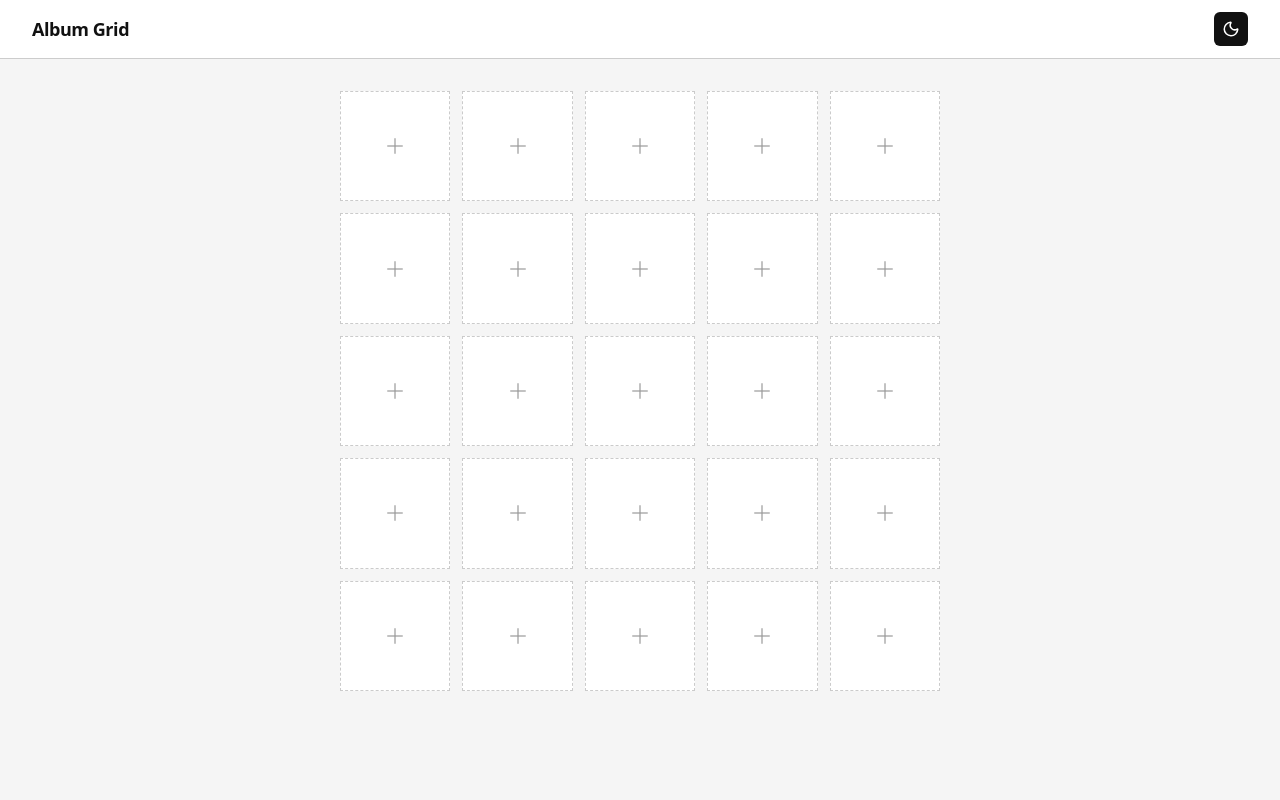
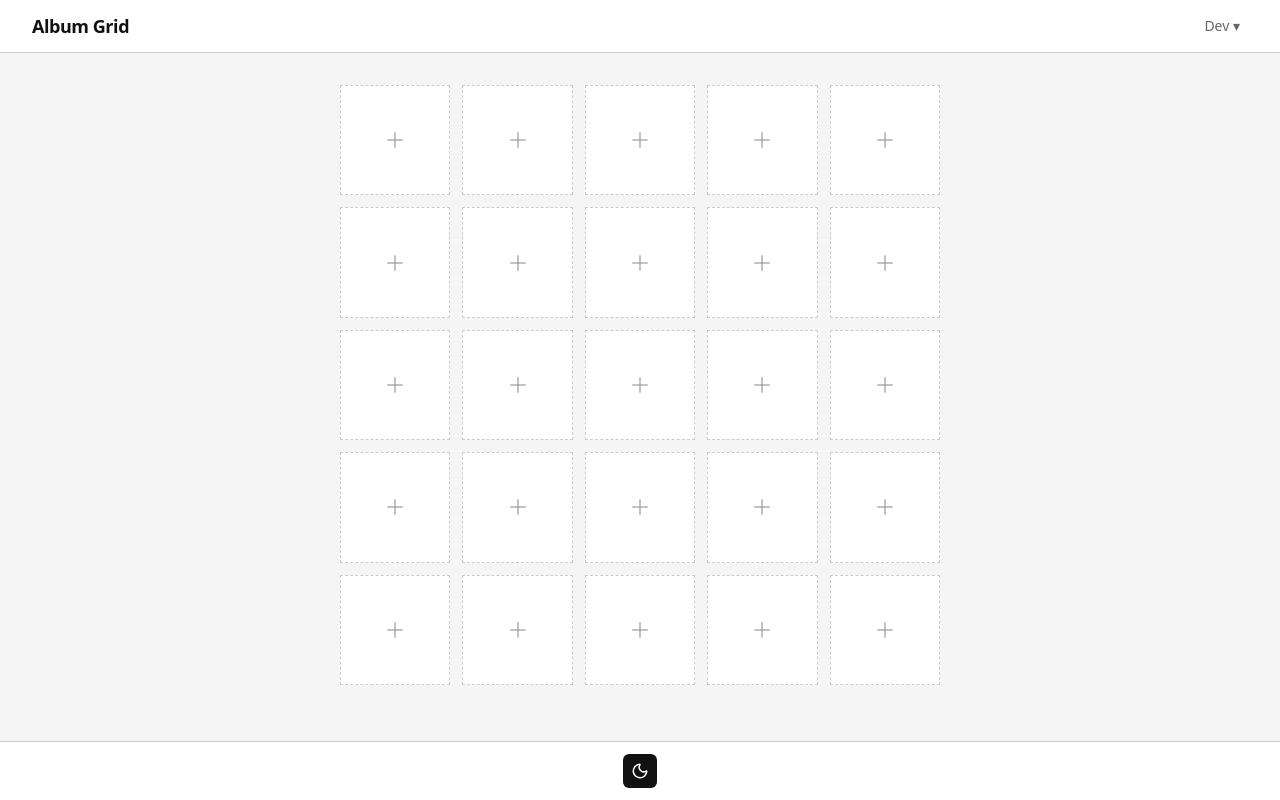
Before and after one commit to yconway/album-grid-ui, a Svelte app: page / in a window 1280 px wide. Built offline with nearby package versions, Linux system fonts and the light colour scheme.

Commit message:
Add DevToolbar and move ThemeToggle to footer

```diff
--- /dev/null
+++ b/src/components/dev/DevToolbar.svelte
@@ -0,0 +1,66 @@
+<script lang="ts">
+	import { gridStore } from "../../stores/grid.svelte"
+	import {
+		emptyGrid,
+		oneItemGrid,
+		partialGrid,
+		nearFullGrid,
+		fullGrid,
+	} from "../../lib/gridPresets"
+
+	let isOpen = $state(false)
+	let wrapperEl: HTMLElement | undefined
+
+	const presets = [
+		{ label: "Empty", grid: emptyGrid },
+		{ label: "One", grid: oneItemGrid },
+		{ label: "Partial", grid: partialGrid },
+		{ label: "Near Full", grid: nearFullGrid },
+		{ label: "Full", grid: fullGrid },
+	]
+
+	function toggleDropdown() {
+		isOpen = !isOpen
+	}
+
+	function loadPreset(preset: typeof emptyGrid) {
+		gridStore.loadGrid(preset)
+		isOpen = false
+	}
+
+	$effect(() => {
+		if (!isOpen) return
+		function handleOutsideClick(event: MouseEvent) {
+			if (!wrapperEl?.contains(event.target as Node)) {
+				isOpen = false
+			}
+		}
+		document.addEventListener("click", handleOutsideClick)
+		return () => document.removeEventListener("click", handleOutsideClick)
+	})
+</script>
+
+{#if import.meta.env.DEV}
+	<div class="relative" bind:this={wrapperEl}>
+		<button
+			class="cursor-pointer px-2 py-1 text-sm font-medium text-text-secondary hover:text-text-primary"
+			onclick={toggleDropdown}
+		>
+			Dev ▾
+		</button>
+		{#if isOpen}
+			<div
+				class="absolute right-0 top-full z-50 rounded-[--radius-card] border border-border bg-surface shadow-md"
+			>
+				{#each presets as preset}
+					<button
+						class="w-full cursor-pointer px-3 py-2 text-left text-sm text-text-primary hover:bg-background"
+						onclick={() => loadPreset(preset.grid)}
+					>
+						{preset.label}
+					</button>
+				{/each}
+			</div>
+		{/if}
+	</div>
+{/if}
--- a/src/components/layout/AppHeader.svelte
+++ b/src/components/layout/AppHeader.svelte
@@ -1,5 +1,5 @@
 <script lang="ts">
-	import ThemeToggle from "../ui/ThemeToggle.svelte"
+	import DevToolbar from "../dev/DevToolbar.svelte"
 </script>
 
 <header
@@ -8,5 +8,5 @@
 	<span class="text-lg font-bold tracking-tight text-text-primary"
 		>Album Grid</span
 	>
-	<ThemeToggle />
+	<DevToolbar />
 </header>
--- a/src/components/layout/AppShell.svelte
+++ b/src/components/layout/AppShell.svelte
@@ -1,5 +1,6 @@
 <script lang="ts">
 	import AppHeader from "./AppHeader.svelte"
+	import ThemeToggle from "../ui/ThemeToggle.svelte"
 	import type { Snippet } from "svelte"
 
 	interface AppShellProps {
@@ -16,4 +17,9 @@
 			{@render children()}
 		</div>
 	</main>
+	<footer
+		class="flex items-center justify-center border-t border-border bg-surface px-4 py-3"
+	>
+		<ThemeToggle />
+	</footer>
 </div>
```
